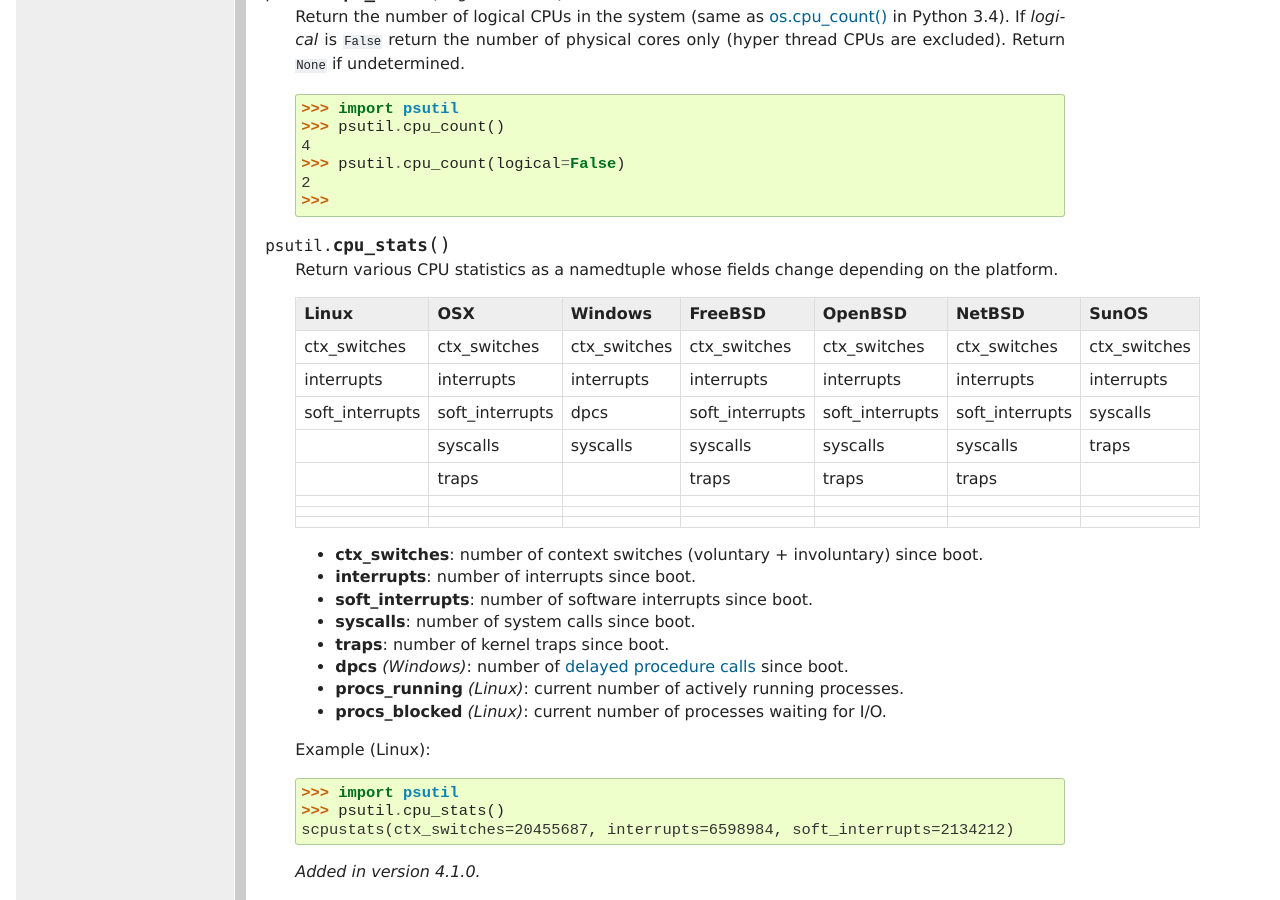
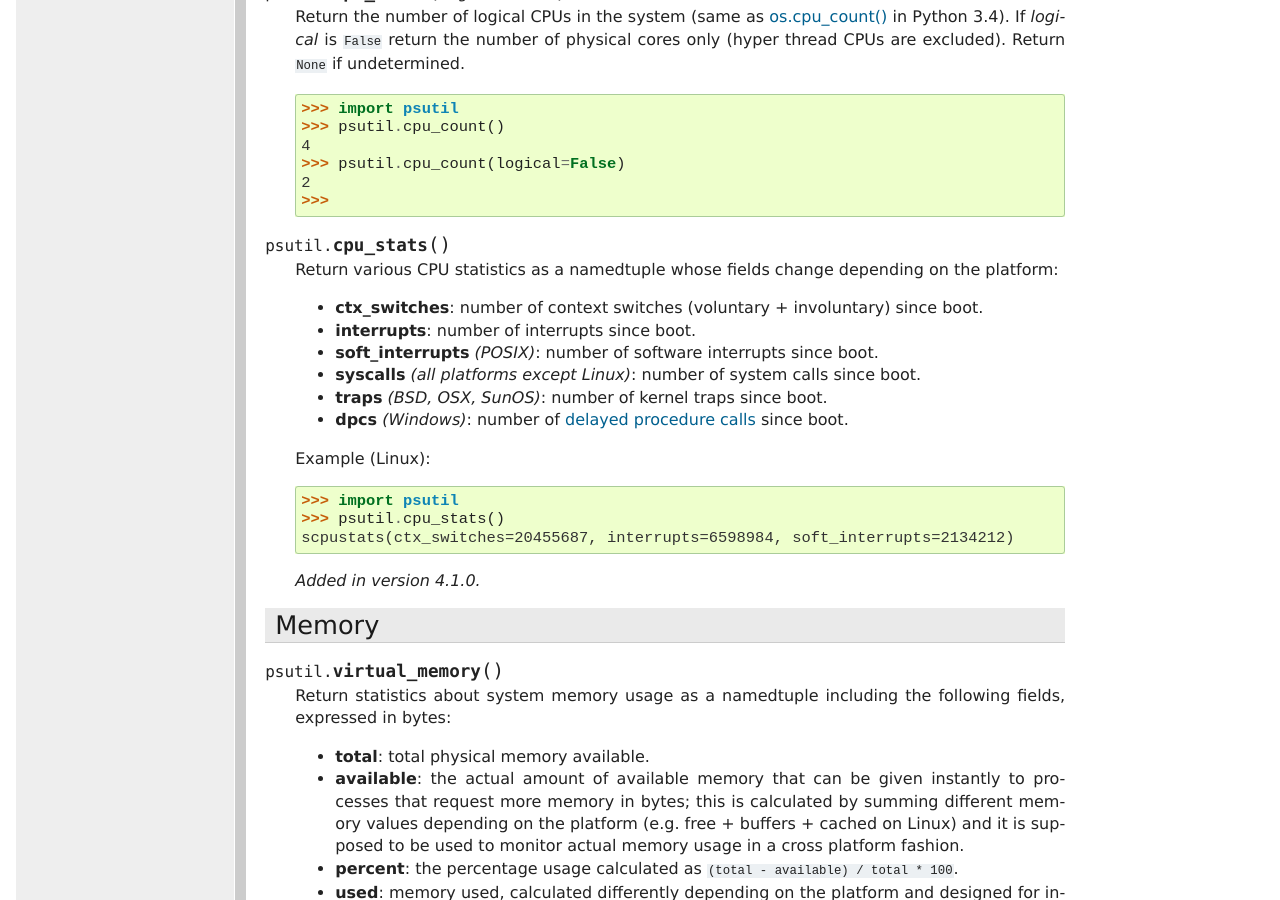
Before and after one commit to giampaolo/psutil, a Sphinx documentation site: the page built from docs/index.rst, in a window 1280 px wide and 900 px high, scrolled down 2341 px. Built offline with Sphinx 7.4.7, drawn with Linux system fonts in a browser that asks for light colours; formulas are drawn with MathJax 3.

Commit message:
update doc [skip ci[

```diff
--- a/DEVGUIDE.rst
+++ b/DEVGUIDE.rst
@@ -112,7 +112,7 @@ Test coverage
 
 Test coverage is provided by `coveralls.io <https://coveralls.io/github/giampaolo/psutil>`_,
 it is controlled via `.travis.yml <https://github.com/giampaolo/psutil/blob/master/.travis.yml>`_
-and it is update on every git push.
+and it is updated on every git push.
 An icon in the home page (README) always shows the last coverage percentage:
 
 .. image:: https://coveralls.io/repos/giampaolo/psutil/badge.svg?branch=master&service=github
--- a/README.rst
+++ b/README.rst
@@ -104,7 +104,6 @@ CPU
     [4.0, 6.9, 3.7, 9.2]
     [7.0, 8.5, 2.4, 2.1]
     [1.2, 9.0, 9.9, 7.2]
-    >>>
     >>>
     >>> for x in range(3):
     ...     psutil.cpu_times_percent(interval=1, percpu=False)
@@ -292,7 +291,8 @@ Process management
     >>>
     >>> p.environ()
     {'LC_PAPER': 'it_IT.UTF-8', 'SHELL': '/bin/bash', 'GREP_OPTIONS': '--color=auto',
-    'XDG_CONFIG_DIRS': '/etc/xdg/xdg-ubuntu:/usr/share/upstart/xdg:/etc/xdg', 'COLORTERM': 'gnome-terminal', ...}
+    'XDG_CONFIG_DIRS': '/etc/xdg/xdg-ubuntu:/usr/share/upstart/xdg:/etc/xdg', 'COLORTERM': 'gnome-terminal',
+     ...}
     >>>
     >>> p.suspend()
     >>> p.resume()
--- a/docs/index.rst
+++ b/docs/index.rst
@@ -153,41 +153,19 @@ CPU
 .. function:: cpu_stats()
 
   Return various CPU statistics as a namedtuple whose fields change depending
-  on the platform.
-
-  +-----------------+-----------------+--------------+-----------------+-----------------+-----------------+--------------+
-  | Linux           |  OSX            | Windows      | FreeBSD         | OpenBSD         | NetBSD          | SunOS        |
-  +=================+=================+==============+=================+=================+=================+==============+
-  | ctx_switches    | ctx_switches    | ctx_switches | ctx_switches    | ctx_switches    | ctx_switches    | ctx_switches |
-  +-----------------+-----------------+--------------+-----------------+-----------------+-----------------+--------------+
-  | interrupts      | interrupts      | interrupts   | interrupts      | interrupts      | interrupts      | interrupts   |
-  +-----------------+-----------------+--------------+-----------------+-----------------+-----------------+--------------+
-  | soft_interrupts | soft_interrupts | dpcs         | soft_interrupts | soft_interrupts | soft_interrupts | syscalls     |
-  +-----------------+-----------------+--------------+-----------------+-----------------+-----------------+--------------+
-  |                 | syscalls        | syscalls     | syscalls        | syscalls        | syscalls        | traps        |
-  +-----------------+-----------------+--------------+-----------------+-----------------+-----------------+--------------+
-  |                 | traps           |              | traps           | traps           | traps           |              |
-  +-----------------+-----------------+--------------+-----------------+-----------------+-----------------+--------------+
-  |                 |                 |              |                 |                 |                 |              |
-  +-----------------+-----------------+--------------+-----------------+-----------------+-----------------+--------------+
-  |                 |                 |              |                 |                 |                 |              |
-  +-----------------+-----------------+--------------+-----------------+-----------------+-----------------+--------------+
-  |                 |                 |              |                 |                 |                 |              |
-  +-----------------+-----------------+--------------+-----------------+-----------------+-----------------+--------------+
+  on the platform:
 
   - **ctx_switches**:
     number of context switches (voluntary + involuntary) since boot.
   - **interrupts**:
     number of interrupts since boot.
-  - **soft_interrupts**:
+  - **soft_interrupts** *(POSIX)*:
     number of software interrupts since boot.
-  - **syscalls**: number of system calls since boot.
-  - **traps**: number of kernel traps since boot.
+  - **syscalls** *(all platforms except Linux)*: number of system calls since boot.
+  - **traps** *(BSD, OSX, SunOS)*: number of kernel traps since boot.
   - **dpcs** *(Windows)*: number of
     `delayed procedure calls <https://technet.microsoft.com/en-us/library/cc938646.aspx>`__
     since boot.
-  - **procs_running** *(Linux)*: current number of actively running processes.
-  - **procs_blocked** *(Linux)*: current number of processes waiting for I/O.
 
   Example (Linux):
 
```
Also changed, not shown: other parts of README.rst (+1 -1 lines), 1 other file.
